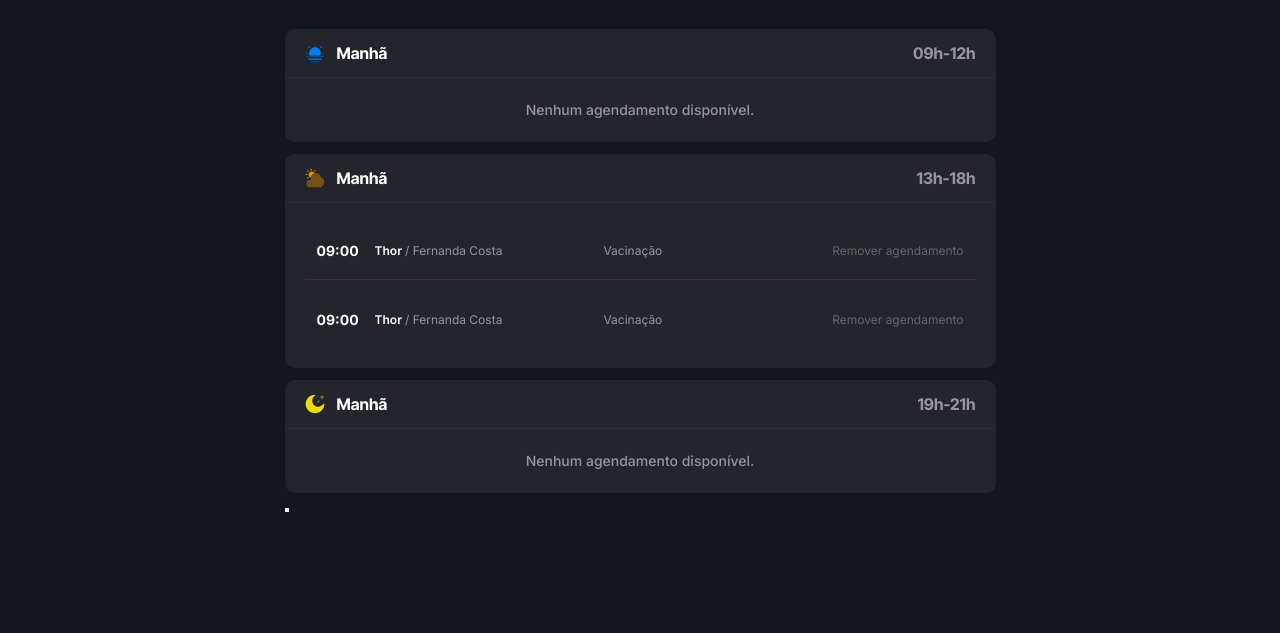
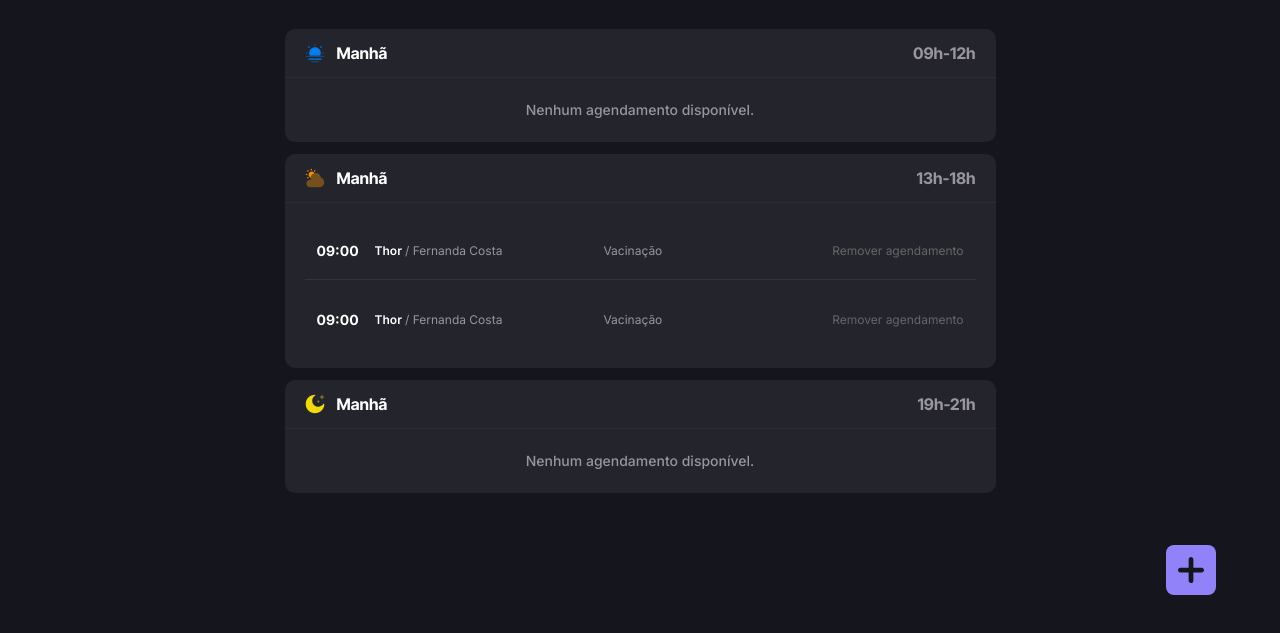
Before and after one commit to eduardonobrega/formacao-fullstack, a plain HTML site: page petshop/index.html in a window 1280 px wide. Shown: the part 167-800 px from the top of the page. Drawn offline with Linux system fonts and the light colour scheme; files whose address does not match are found by name.

Commit message:
addButton

```diff
--- /dev/null
+++ b/petshop/styles/addButton.css
@@ -0,0 +1,22 @@
+.addButton {
+    background-color: var(--content-brand);
+    outline: none;
+    border: none;
+    cursor: pointer;
+    border-radius: 8px;
+    transition: background-color 0.3s, transform 0.3s;
+    padding: 1.2rem;
+    position: fixed;
+    bottom: 3vw;
+    right: 5vw;
+
+    &:hover {
+        background-color: var(--background-highlights);
+        transform: scale(0.9);
+    }
+
+    img {
+        width: 2.6rem;
+        height: 2.6rem;
+    }
+ }
--- a/petshop/styles/index.css
+++ b/petshop/styles/index.css
@@ -2,3 +2,4 @@
 @import url(header.css);
 @import url(input.css);
 @import url(schedules.css);
+@import url(addButton.css);
```
Also changed, not shown: petshop/assets/plus.svg (added).
